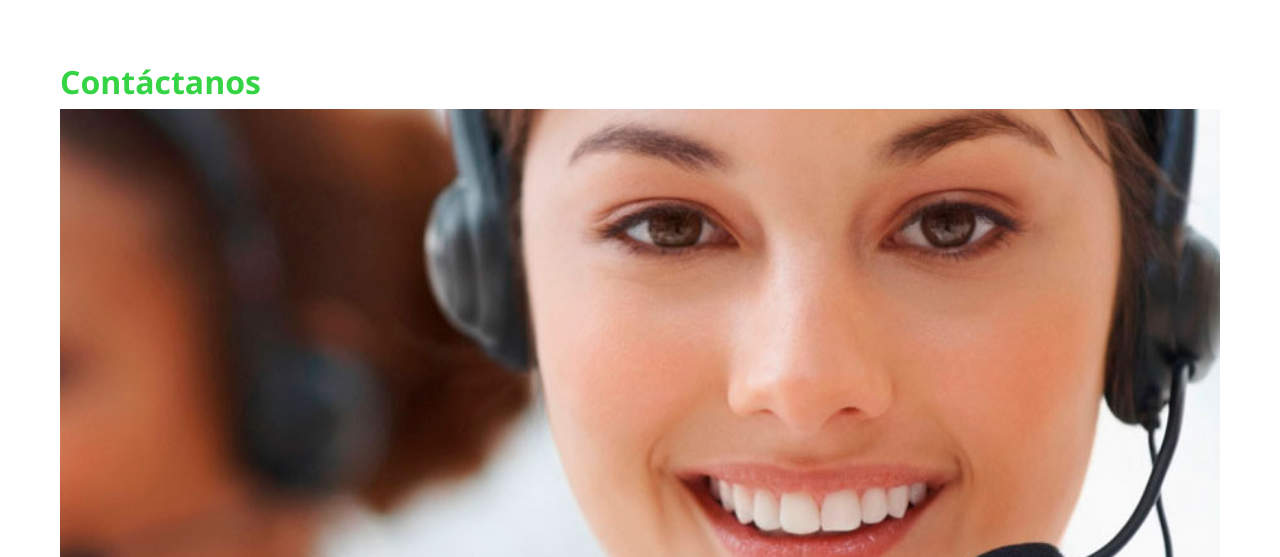
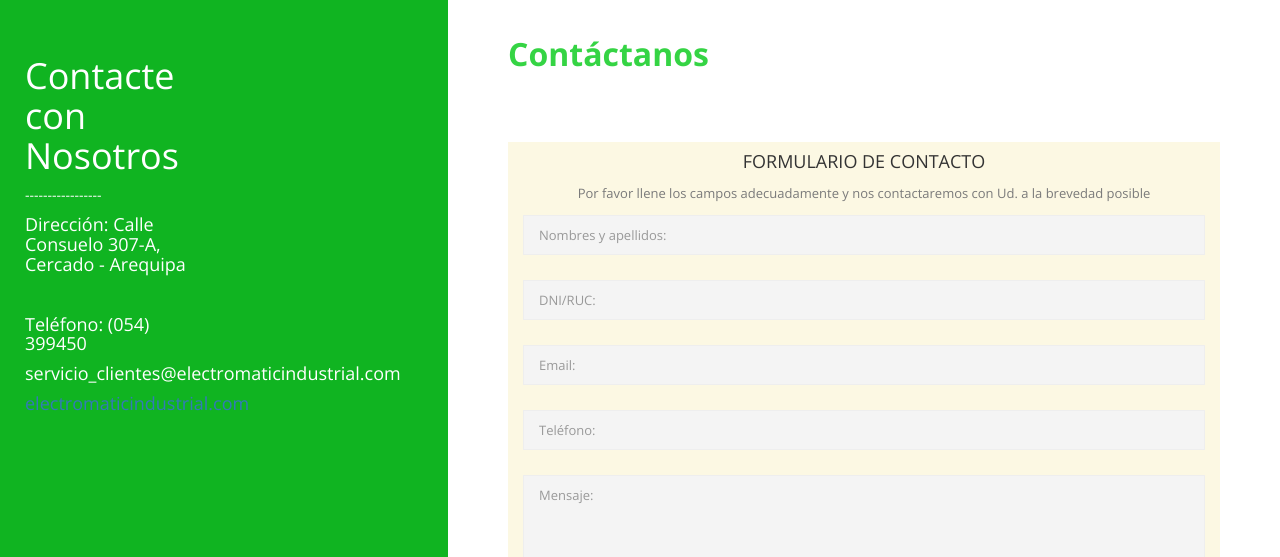
Before and after one commit to xeduardox54/ElectromaticIndustrialPage, a Django app: template servicios/templates/contactos.html in a window 1280 px wide. Shown: the part 5943-6500 px from the top of the page. Run offline with Django 3.2, Linux system fonts and the light colour scheme; the template is opened without the code that fills it, so the values that code supplies are empty; some libraries are stand-ins or nearby versions.

Commit message:
Cambios a sección contacto

```diff
--- a/servicios/static/css/templatemo-style.css
+++ b/servicios/static/css/templatemo-style.css
@@ -1164,10 +1164,24 @@ header {
 
 #contacto {
   padding-top: 0px;
-}
-
-#contact-content {
+  background-color: #10b421;
+}
+
+#contacto #contact-content .pilar-contacto {
+  padding: 60px 10px;
+  width: 35%;
+  height: 100%;
+  float: left;
+  position: relative;
+  color: white;
+  text-align: left;
+}
+
+#contacto #contact-content .informacion-contacto {
   padding: 0px 60px;
+  width: 65%;
+  float: left;
+  background-color: white;
 }
 
 #contacto input {
--- a/servicios/templates/contactos.html
+++ b/servicios/templates/contactos.html
@@ -6,21 +6,49 @@
         <iframe src="https://www.google.com/maps/embed?pb=!1m18!1m12!1m3!1d3827.4697028092596!2d-71.54112898554354!3d-16.400954542533746!2m3!1f0!2f0!3f0!3m2!1i1024!2i768!4f13.1!3m3!1m2!1s0x91424a5684292ea9%3A0x8745faeb5ca5bd33!2sELECTROMATIC%20INDUSTRIAL%20S.R.L.!5e0!3m2!1ses-419!2spe!4v1606333062481!5m2!1ses-419!2spe" width="100%" height="400px" frameborder="0" style="border:0" allowfullscreen></iframe>
     </div>
     <div id="contact-content">
+        <div class="pilar-contacto">
+            <div class="col-sm-6">
+                <div class="card">
+                    <div class="card-body pt-5 pb-5" style="width: 100%;">
+                        <h1>Contacte con Nosotros</h1>
+                        -----------------
+                        <h4>Dirección: Calle Consuelo 307-A, Cercado - Arequipa</h4>
+                        <br>
+                        <h4>Teléfono: (054) 399450</h4>
+                        <h4>servicio_clientes@electromaticindustrial.com</h4>
+                        <h4><a href="http://electromaticindustrial.com" target="_blank">electromaticindustrial.com</a></h4>
+                    </div>
+                </div>
+            </div>
+        </div>
+        <div class="informacion-contacto">
             <div class="section-heading">
                 <h1><em>Contáctanos</em></h1>
-                <img src="{% static 'img/contacto.jpg' %}" width="100%" alt="Contacto Grupos Electrógenos" class="card-img-top ">
             </div>
-            <div class="col-sm-6">
-                <div class="card">
-                    <div class="card-body pt-5 pb-5">
-                        <ul style="text-align: left; font-size: 10px;">
-                            <li>Dirección: Calle Consuelo 307-A, Cercado - Arequipa</li>
-                            <li>Teléfono: (054) 399450</li>
-                            <li>servicio_clientes@electromaticindustrial.com</li>
-                            <li><a href="http://electromaticindustrial.com" target="_blank">electromaticindustrial.com</a></li>
-                        </ul>
+            <div class="col-sm-6 pb-5 pt-5 bg-warning" style="width: 100%;">
+                <h2 class="h4 border-bottom border-dark">FORMULARIO DE CONTACTO</h2>
+                <p>Por favor llene los campos adecuadamente y nos contactaremos con Ud. a la brevedad posible</p>
+                            <form action="/contacto" method="post">
+                    <input type="hidden" name="_token" value="8EE6FHTGW7d1k8MeWarGLGqIwmFNXQA1G9WawgiM">                <div class="form-group">
+                        <input type="text" name="nombre" class="form-control" placeholder="Nombres y apellidos:" required>
                     </div>
+                    <div class="form-group">
+                        <input type="text" name="id" class="form-control" placeholder="DNI/RUC:">
                     </div>
+                    <div class="form-group">
+                        <input type="email" name="email" class="form-control" placeholder="Email:" required>
+                    </div>
+                    <div class="form-group">
+                        <input type="tel" name="telefono" class="form-control" placeholder="Teléfono:" required>
+                    </div>
+                    <div class="form-group">
+                        <textarea name="mensaje" class="form-control" placeholder="Mensaje:" required></textarea>
+                    </div>
+                    <input type="submit" value="ENVIAR" name="btn" class="btn btn-danger mx-auto d-block">
+                    <p class="small">(*) Datos obligatorios</p>
+
+                </form>
+
             </div>
             <div class="row justify-content-center">
                 <div class="col-sm-12">
@@ -38,6 +66,7 @@
                 </div>
             </div>
         </div>
+    </div>
 </section></div>
 <section class="footer">
     <p>Copyright &copy; 2021 Electromatic Industrial
--- a/servicios/templates/servicios.html
+++ b/servicios/templates/servicios.html
@@ -6,57 +6,44 @@
         <h1>Servicios</h1>
     </div>
     <div class="section-content">
-        <p>Entre los servicios que ofrecemos encontrarás:</p>
+        <h2>Entre los servicios que ofrecemos encontrarás:</h2>
         <br><br><br><br><br><br>
         <div class="owl-carousel owl-theme">
             <div class="item">
                 <div class="image">
-                    <img src="img/featured_1.jpg" alt="">
+                    <img src="{% static 'img/featured_1.jpg' %}" alt="">
                     <div class="featured-button button">
-                        <a href="#projects">Continue Reading</a>
+                        <a href="#mantenimiento">Continuar leyendo</a>
                     </div>
                 </div>
                 <div class="text-content">
-                    <h4>Servicio 1</h4>
+                    <h4>Mantenimiento Preventivo y Correctivo</h4>
                     <span>Texto</span>
                     <p>Texto</p>
                 </div>
             </div>
             <div class="item">
                 <div class="image">
-                    <img src="img/featured_2.jpg" alt="">
+                    <img src="{% static 'img/featured_2.jpg' %}" alt="">
                     <div class="featured-button button">
-                        <a href="#projects">Continue Reading</a>
+                        <a href="#instalacion">Continuar leyendo</a>
                     </div>
                 </div>
                 <div class="text-content">
-                    <h4>Servicio 2</h4>
+                    <h4>Instalación de Generadores</h4>
                     <span>Texto</span>
                     <p>Texto</p>
                 </div>
             </div>
             <div class="item">
                 <div class="image">
-                    <img src="img/featured_3.jpg" alt="">
+                    <img src="{% static 'img/featured_3.jpg' %}" alt="">
                     <div class="featured-button button">
-                        <a href="#projects">Continue Reading</a>
+                        <a href="#repuestos">Continuar leyendo</a>
                     </div>
                 </div>
                 <div class="text-content">
-                    <h4>Servicio 3</h4>
-                    <span>Texto</span>
-                    <p>Texto</p>
-                </div>
-            </div>
-            <div class="item">
-                <div class="image">
-                    <img src="img/featured_2.jpg" alt="">
-                    <div class="featured-button button">
-                        <a href="#projects">Continue Reading</a>
-                    </div>
-                </div>
-                <div class="text-content">
-                    <h4>Servicio 4</h4>
+                    <h4>Venta de Repuestos</h4>
                     <span>Texto</span>
                     <p>Texto</p>
                 </div>
```
Lines whose indentation alone changed are shown as unchanged.
